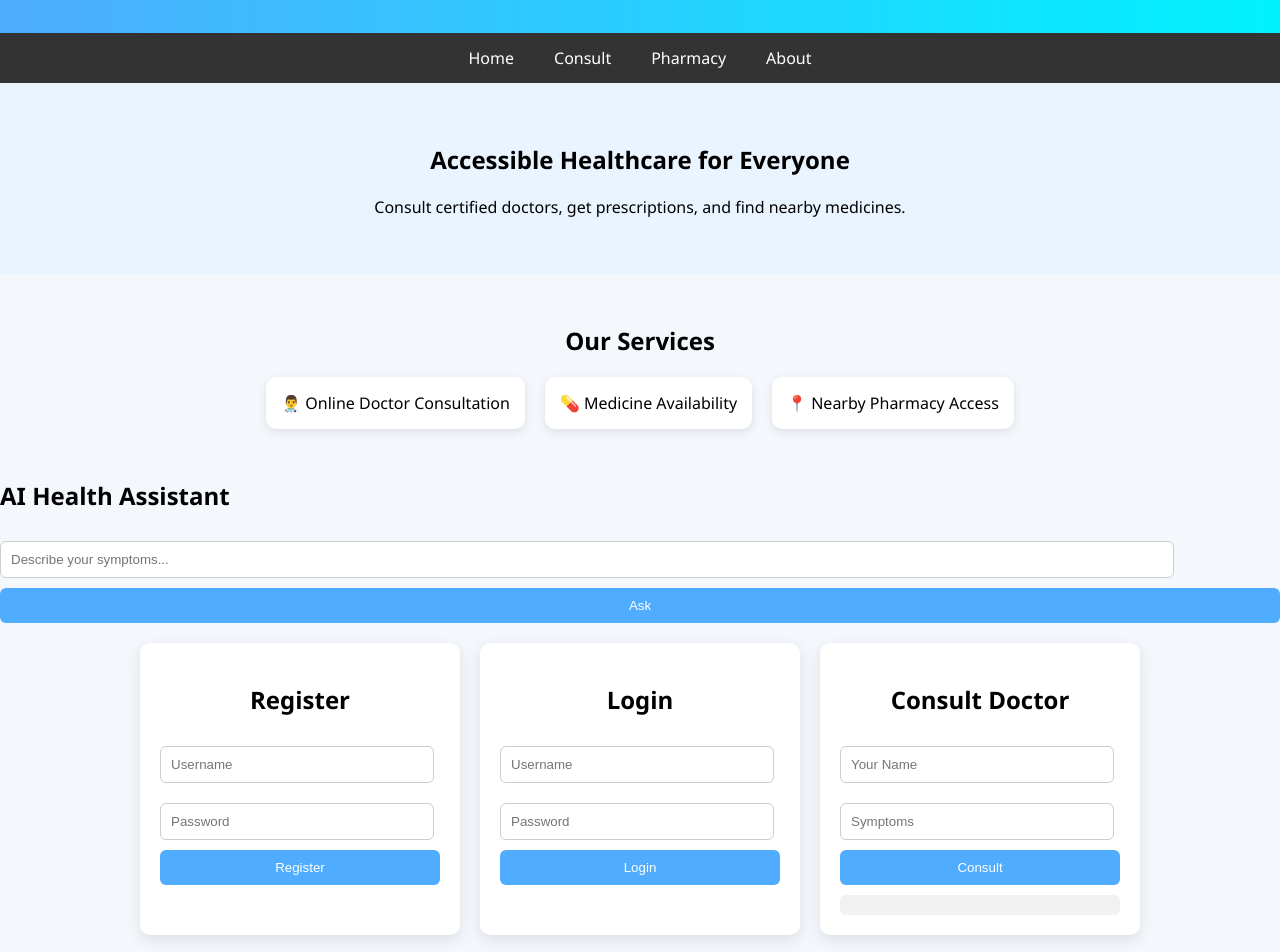
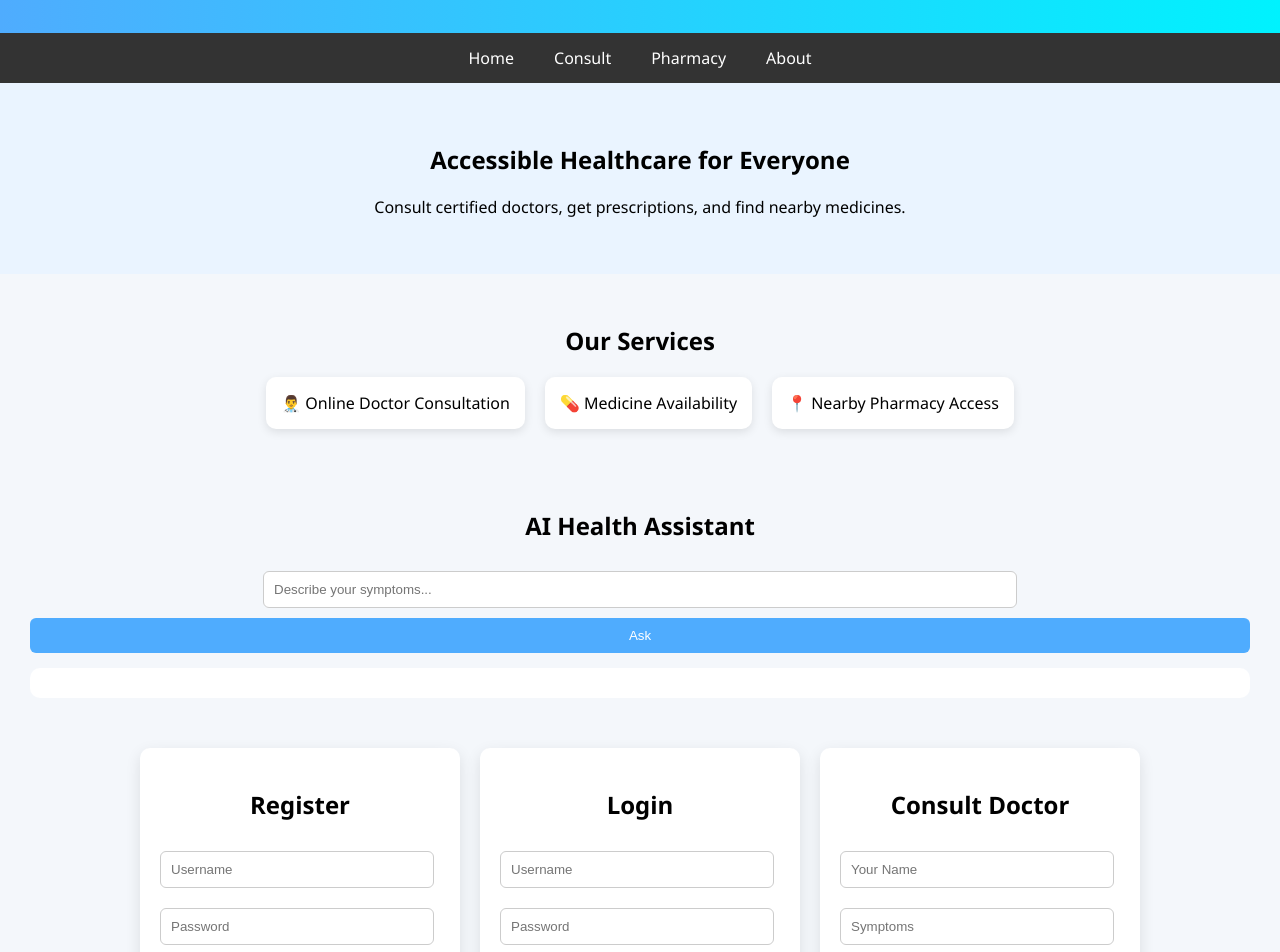
Before and after one commit to sohinigope92-sys/rural-health-hub, a plain HTML site: page index.html in a window 1280 px wide. Shown: the part 131-1083 px from the top of the page. Drawn offline with Linux system fonts and the light colour scheme.

Commit message:
Update style.css

```diff
--- a/style.css
+++ b/style.css
@@ -117,3 +117,21 @@ footer {
   border-radius: 10px;
   box-shadow: 0 3px 10px rgba(0,0,0,0.1);
 }
+
+.chatbot {
+  text-align: center;
+  padding: 30px;
+}
+
+#chatInput {
+  width: 60%;
+  padding: 10px;
+  margin: 10px;
+}
+
+#chatResult {
+  margin-top: 15px;
+  background: #fff;
+  padding: 15px;
+  border-radius: 10px;
+}
```
